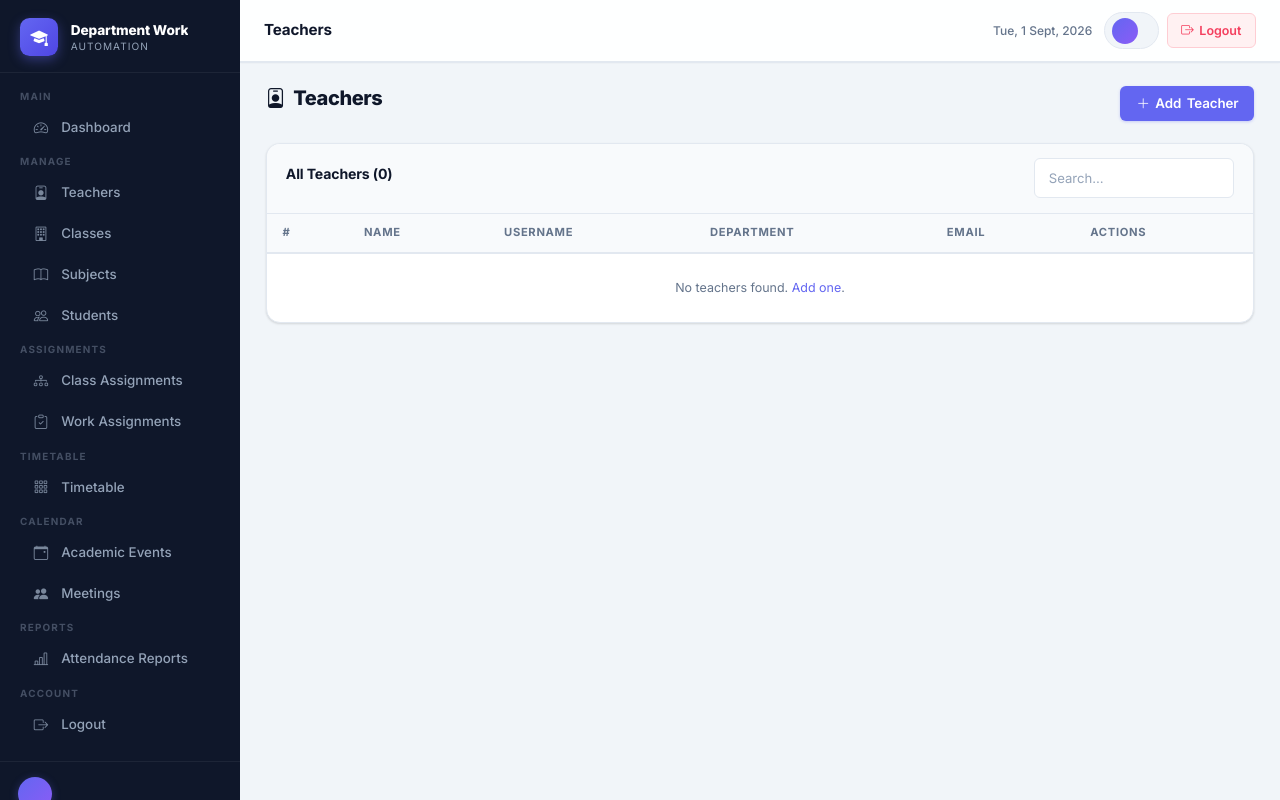
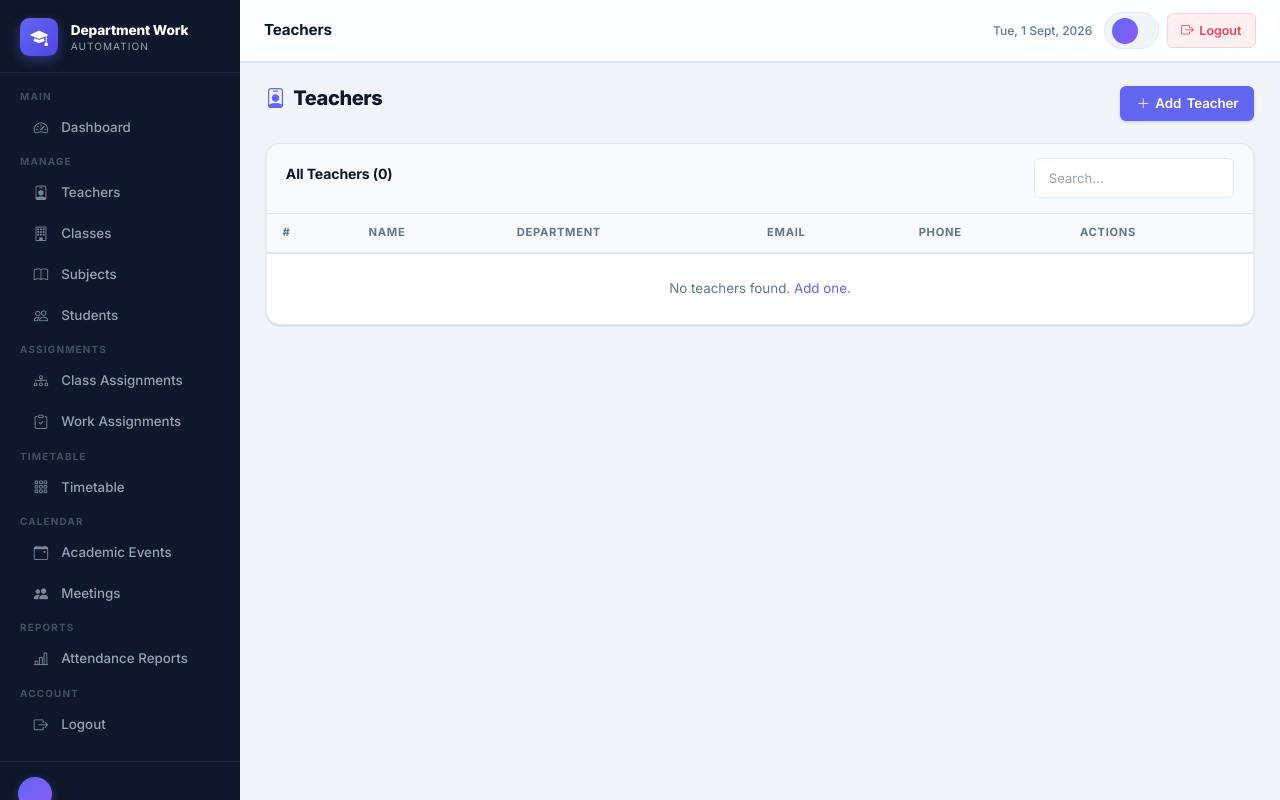
Before and after one commit to balakrishnabalakrishna577-sudo/Attendance, a Django app: template attendance/templates/attendance/hod/teacher_list.html in a window 1280 px wide. Run offline with Django 5.2, Linux system fonts and the light colour scheme; the template is opened without the code that fills it, so the values that code supplies are empty.

Commit message:
Remove username/password from Add Teacher form — teachers have no login accounts

```diff
--- a/attendance/templates/attendance/hod/teacher_list.html
+++ b/attendance/templates/attendance/hod/teacher_list.html
@@ -4,7 +4,7 @@
 
 {% block content %}
 <div class="page-header">
-  <h1><i class="bi bi-person-badge me-2"></i>Teachers</h1>
+  <h1><i class="bi bi-person-badge me-2" style="color:var(--primary);"></i>Teachers</h1>
   <a href="{% url 'teacher_add' %}" class="btn-primary-custom">
     <i class="bi bi-plus-lg"></i> <span class="d-none d-sm-inline">Add</span> Teacher
   </a>
@@ -22,34 +22,38 @@
         <tr>
           <th>#</th>
           <th>Name</th>
-          <th class="hide-mobile">Username</th>
           <th class="hide-mobile">Department</th>
           <th class="hide-mobile">Email</th>
+          <th class="hide-mobile">Phone</th>
           <th>Actions</th>
         </tr>
       </thead>
       <tbody>
         {% for teacher in teachers %}
         <tr class="searchable-row">
-          <td class="text-muted-custom">{{ forloop.counter }}</td>
+          <td style="color:var(--text-4);">{{ forloop.counter }}</td>
           <td>
             <div class="fw-700">{{ teacher.name }}</div>
-            <div class="text-muted-custom d-sm-none" style="font-size:.75rem;">
-              {{ teacher.username }} · {{ teacher.department|default:"" }}
+            <div class="hide-mobile" style="display:none;"></div>
+            <div class="d-sm-none" style="font-size:.75rem;color:var(--text-3);">
+              {{ teacher.department|default:"" }}
             </div>
           </td>
-          <td class="hide-mobile"><code>{{ teacher.username }}</code></td>
           <td class="hide-mobile">{{ teacher.department|default:"—" }}</td>
           <td class="hide-mobile">{{ teacher.email|default:"—" }}</td>
+          <td class="hide-mobile">{{ teacher.phone|default:"—" }}</td>
           <td>
             <div class="d-flex gap-1">
-              <a href="{% url 'teacher_profile' teacher.id %}" class="btn-sm-icon btn-view" title="View Profile">
+              <a href="{% url 'teacher_profile' teacher.id %}"
+                 class="btn-sm-icon btn-view" title="View Profile">
                 <i class="bi bi-eye"></i>
               </a>
-              <a href="{% url 'teacher_edit' teacher.id %}" class="btn-sm-icon btn-edit" title="Edit">
+              <a href="{% url 'teacher_edit' teacher.id %}"
+                 class="btn-sm-icon btn-edit" title="Edit">
                 <i class="bi bi-pencil"></i>
               </a>
-              <a href="{% url 'teacher_delete' teacher.id %}" class="btn-sm-icon btn-delete" title="Delete">
+              <a href="{% url 'teacher_delete' teacher.id %}"
+                 class="btn-sm-icon btn-delete" title="Delete">
                 <i class="bi bi-trash"></i>
               </a>
             </div>
@@ -57,7 +61,7 @@
         </tr>
         {% empty %}
         <tr>
-          <td colspan="6" class="text-center py-4 text-muted-custom">
+          <td colspan="6" class="text-center py-4" style="color:var(--text-3);">
             No teachers found. <a href="{% url 'teacher_add' %}">Add one</a>.
           </td>
         </tr>
```
Also changed, not shown: attendance/services/json_storage.py (+13 -0 lines), attendance/templates/attendance/hod/teacher_form.html (+11 -29 lines), attendance/views_hod.py (+9 -32 lines).
